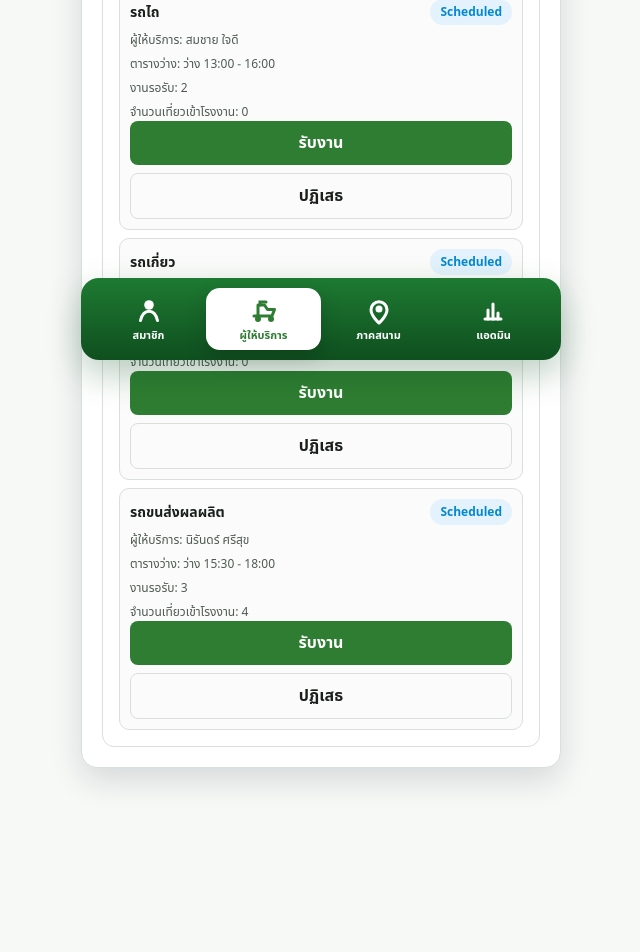
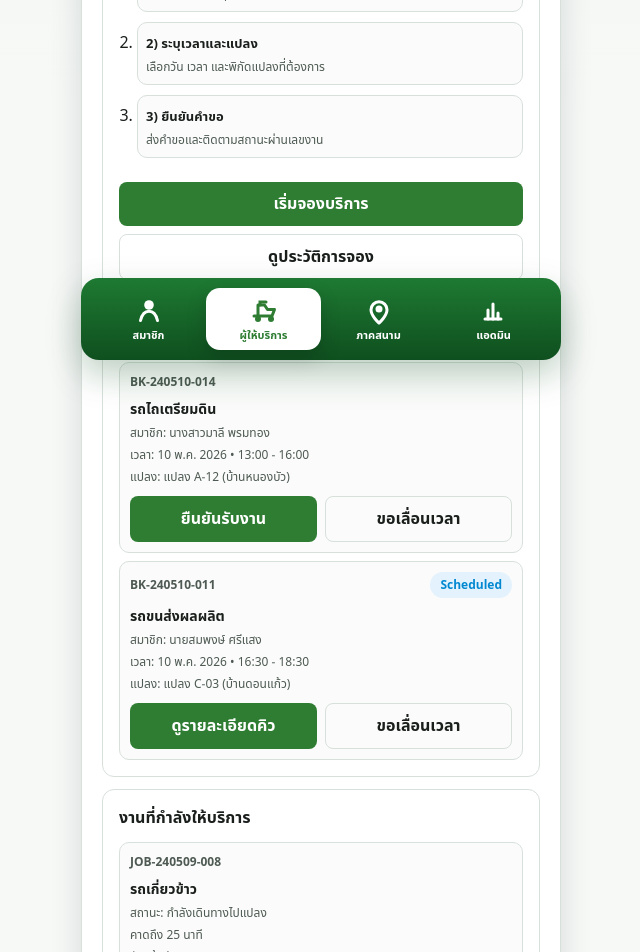
Before and after one commit to noikaona-sketch/KaonA-Agri, a Next.js app: page /service in a window 1280 px wide. Shown: the part 440-1392 px from the top of the page, without its empty margins (319-959 px from the left). Before the commit the page ends 1330 px from the top, so only its background shows below. Built offline with nearby package versions, Linux system fonts and the light colour scheme; no server answers.

Commit message:
feat(service): add service booking ux flow mock UI

```diff
--- a/app/globals.css
+++ b/app/globals.css
@@ -185,3 +185,16 @@ body {
 .service-mock__provider-list { display: grid; gap: 8px; }
 .service-mock__provider-card { border: 1px solid var(--border); border-radius: 10px; padding: 10px; background: #fafbfa; }
 .service-mock__meta { margin: 6px 0 0; font-size: 12px; color: var(--text-secondary); }
+
+.service-booking__steps { margin: 0; padding-left: 18px; display: grid; gap: 10px; }
+.service-booking__step-item { padding: 8px; border: 1px solid var(--border); border-radius: 10px; background: #fafbfa; }
+.service-booking__step-label { margin: 0; font-size: 13px; font-weight: 700; }
+.service-booking__step-detail { margin: 4px 0 0; font-size: 12px; color: var(--text-secondary); }
+.service-booking__actions { margin-top: 12px; display: grid; gap: 8px; }
+.service-booking__actions--inline { margin-top: 10px; grid-template-columns: 1fr 1fr; }
+.service-booking__card-list { display: grid; gap: 8px; }
+.service-booking__card { border: 1px solid var(--border); border-radius: 10px; padding: 10px; background: #fafbfa; }
+.service-booking__row { display: flex; justify-content: space-between; align-items: center; gap: 8px; }
+.service-booking__id { margin: 0; font-size: 12px; font-weight: 700; color: var(--text-secondary); }
+.service-booking__service { margin: 8px 0 4px; font-size: 14px; font-weight: 700; }
+.service-booking__meta { margin: 0 0 4px; font-size: 12px; color: var(--text-secondary); }
--- a/src/features/service-transport-ui-mock.tsx
+++ b/src/features/service-transport-ui-mock.tsx
@@ -4,45 +4,110 @@ import { SectionHeader } from '@/shared/components/section-header';
 import { StatusChip } from '@/shared/components/status-chip';
 import { UIButton } from '@/shared/components/ui-button';
 
-const providers = [
-  { type: 'รถไถ', owner: 'สมชาย ใจดี', freeSlot: 'ว่าง 13:00 - 16:00', pendingJobs: 2, factoryTrips: 0 },
-  { type: 'รถเกี่ยว', owner: 'สุดา พานทอง', freeSlot: 'ว่าง 09:00 - 11:00', pendingJobs: 1, factoryTrips: 0 },
-  { type: 'รถขนส่งผลผลิต', owner: 'นิรันดร์ ศรีสุข', freeSlot: 'ว่าง 15:30 - 18:00', pendingJobs: 3, factoryTrips: 4 },
+const bookingSteps = [
+  { label: '1) เลือกบริการ', detail: 'ไถพรวน / หว่านปุ๋ย / รถขนส่ง' },
+  { label: '2) ระบุเวลาและแปลง', detail: 'เลือกวัน เวลา และพิกัดแปลงที่ต้องการ' },
+  { label: '3) ยืนยันคำขอ', detail: 'ส่งคำขอและติดตามสถานะผ่านเลขงาน' },
+];
+
+const bookingQueue = [
+  {
+    id: 'BK-240510-014',
+    service: 'รถไถเตรียมดิน',
+    member: 'นางสาวมาลี พรมทอง',
+    slot: '10 พ.ค. 2026 • 13:00 - 16:00',
+    plot: 'แปลง A-12 (บ้านหนองบัว)',
+    status: 'pending' as const,
+    cta: 'ยืนยันรับงาน',
+  },
+  {
+    id: 'BK-240510-011',
+    service: 'รถขนส่งผลผลิต',
+    member: 'นายสมพงษ์ ศรีแสง',
+    slot: '10 พ.ค. 2026 • 16:30 - 18:30',
+    plot: 'แปลง C-03 (บ้านดอนแก้ว)',
+    status: 'scheduled' as const,
+    cta: 'ดูรายละเอียดคิว',
+  },
+];
+
+const activeJobs = [
+  {
+    id: 'JOB-240509-008',
+    service: 'รถเกี่ยวข้าว',
+    progress: 'กำลังเดินทางไปแปลง',
+    eta: 'คาดถึง 25 นาที',
+    contact: 'หัวหน้าทีม: วิทยา 08x-xxx-2244',
+  },
 ];
 
 export function ServiceTransportUIMock() {
   return (
     <>
-      <SectionHeader title="ผู้ให้บริการการเกษตร" subtitle="ค้นหา จัดคิว และตอบรับงานบริการในพื้นที่" />
+      <SectionHeader title="Service Booking UX Flow" subtitle="ต้นแบบหน้าจอการจองบริการ (UI เท่านั้น)" />
 
       <InfoCard
-        title="สมัครเป็นผู้ตรวจแปลง"
-        subtitle="เปิดรับผู้ให้บริการที่พร้อมตรวจและยืนยันสภาพแปลง"
+        title="Flow ภาพรวม"
+        subtitle="ผู้ใช้เลือกบริการ → ระบุเวลา/แปลง → ส่งคำขอ → ผู้ให้บริการตอบรับ"
         meta={<StatusChip status="submitted" />}
-        action={<UIButton fullWidth>สมัครเป็นผู้ตรวจแปลง</UIButton>}
       />
 
-      <FormSheet title="ตารางผู้ให้บริการ">
-        <div className="service-mock__provider-list">
-          {providers.map((provider) => (
-            <div key={`${provider.type}-${provider.owner}`} className="service-mock__provider-card">
-              <div className="service-mock__row">
-                <p className="service-mock__name">{provider.type}</p>
-                <StatusChip status="scheduled" />
+      <FormSheet title="ขั้นตอนการจองสำหรับสมาชิก">
+        <ol className="service-booking__steps">
+          {bookingSteps.map((step) => (
+            <li key={step.label} className="service-booking__step-item">
+              <p className="service-booking__step-label">{step.label}</p>
+              <p className="service-booking__step-detail">{step.detail}</p>
+            </li>
+          ))}
+        </ol>
+        <div className="service-booking__actions">
+          <UIButton fullWidth>เริ่มจองบริการ</UIButton>
+          <UIButton variant="ghost" fullWidth>
+            ดูประวัติการจอง
+          </UIButton>
+        </div>
+      </FormSheet>
+
+      <FormSheet title="คำขอรอผู้ให้บริการตอบรับ">
+        <div className="service-booking__card-list">
+          {bookingQueue.map((item) => (
+            <article key={item.id} className="service-booking__card">
+              <div className="service-booking__row">
+                <p className="service-booking__id">{item.id}</p>
+                <StatusChip status={item.status} />
               </div>
-              <p className="service-mock__meta">ผู้ให้บริการ: {provider.owner}</p>
-              <p className="service-mock__meta">ตารางว่าง: {provider.freeSlot}</p>
-              <p className="service-mock__meta">งานรอรับ: {provider.pendingJobs}</p>
-              <p className="service-mock__meta">จำนวนเที่ยวเข้าโรงงาน: {provider.factoryTrips}</p>
-              <div className="service-mock__actions">
+              <p className="service-booking__service">{item.service}</p>
+              <p className="service-booking__meta">สมาชิก: {item.member}</p>
+              <p className="service-booking__meta">เวลา: {item.slot}</p>
+              <p className="service-booking__meta">แปลง: {item.plot}</p>
+              <div className="service-booking__actions service-booking__actions--inline">
                 <UIButton variant="primary" fullWidth>
-                  รับงาน
+                  {item.cta}
                 </UIButton>
                 <UIButton variant="ghost" fullWidth>
-                  ปฏิเสธ
+                  ขอเลื่อนเวลา
                 </UIButton>
               </div>
-            </div>
+            </article>
+          ))}
+        </div>
+      </FormSheet>
+
+      <FormSheet title="งานที่กำลังให้บริการ">
+        <div className="service-booking__card-list">
+          {activeJobs.map((job) => (
+            <article key={job.id} className="service-booking__card">
+              <div className="service-booking__row">
+                <p className="service-booking__id">{job.id}</p>
+                <StatusChip status="in_progress" />
+              </div>
+              <p className="service-booking__service">{job.service}</p>
+              <p className="service-booking__meta">สถานะ: {job.progress}</p>
+              <p className="service-booking__meta">{job.eta}</p>
+              <p className="service-booking__meta">{job.contact}</p>
+              <UIButton fullWidth>อัปเดตหน้างาน</UIButton>
+            </article>
           ))}
         </div>
       </FormSheet>
```
